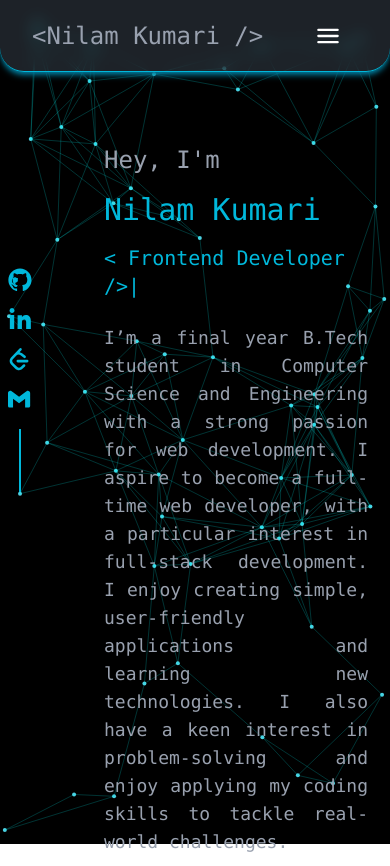
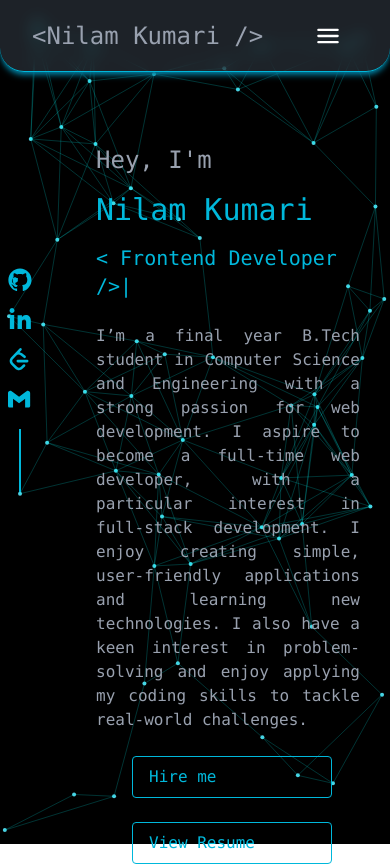
Before and after one commit to nilamkumari11/Nilam-Portfolio, a React (Vite) app: page / in a window 390 px wide. Shown: the top 866 px of the page. Built offline with nearby package versions, Linux system fonts and the light colour scheme.

Commit message:
new change w

```diff
--- a/src/components/Home.jsx
+++ b/src/components/Home.jsx
@@ -17,7 +17,7 @@ export const Home = ({ id }) => {
                 visible ? "opacity-100 translate-y-0" : "opacity-0 translate-y-10"
             }`}>
             <div><Socials></Socials></div>
-            <div className="absolute z--1 top-30 left-20 sm:left-35 md:left-50 lg:left-60 h-110 w-80 sm:w-100 md:w-150 lg:w-200 flex flex-col p-4">
+            <div className="absolute z--1 top-30 left-18 sm:left-35 md:left-50 lg:left-60 h-110 w-80 sm:w-100 md:w-150 lg:w-200 flex flex-col p-4">
                 <h2 className="m-1 p-1 text-gray-400 text-2xl">Hey, I'm</h2>
                 <h2 className="m-1 p-1 text-cyan-500 text-3xl md:text-5xl">Nilam Kumari</h2>
                 <div className="designation m-1 p-1 text-cyan-500 text-xl md:text-3xl font-mono">
@@ -33,7 +33,7 @@ export const Home = ({ id }) => {
                         pause={1500}
                     />
                 </div>
-                <div className="m-2 p-2 ml-1 pl-1 text-gray-400 text-lg md:text-xl text-justify font-mono">
+                <div className="m-2 p-2 ml-1 pl-1 text-gray-400 text-md sm:text-lg md:text-xl text-justify font-mono">
                     <p>
                         I’m a final year B.Tech student in Computer Science and Engineering with a strong passion for web development. I aspire to become a full-time web developer, with a particular interest in full-stack development. I enjoy creating simple, user-friendly applications and learning new technologies. I also have a keen interest in problem-solving and enjoy applying my coding skills to tackle real-world challenges.
                     </p>
```
